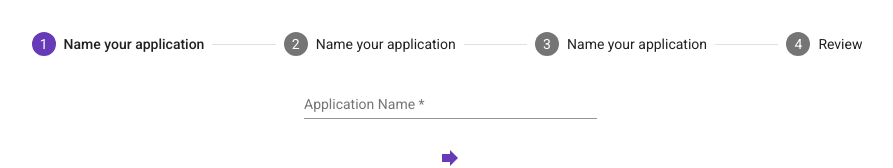
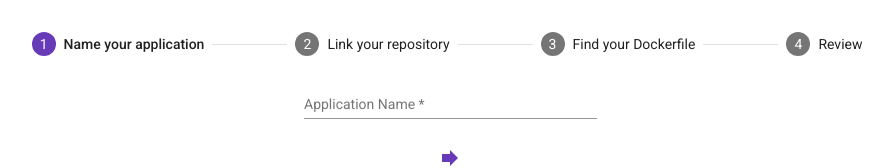
Before and after one commit to braddotcoffee/Deployed, an Angular app in the folder frontend/webapp/: page /new-deployment in a window 1280 px wide. Shown: the top 168 px of the page, without its empty margins (190-1083 px from the left). Built offline with nearby package versions, Linux system fonts and the light colour scheme.

Commit message:
Fix steplabel

```diff
--- a/frontend/webapp/src/app/forms/stepper-forms/stepper-form/stepper-form.component.html
+++ b/frontend/webapp/src/app/forms/stepper-forms/stepper-form/stepper-form.component.html
@@ -1,7 +1,7 @@
 <mat-horizontal-stepper #stepper>
   <mat-step *ngFor="let step of steps" [stepControl]="step.formGroup">
     <form [formGroup]="step.formGroup">
-        <ng-template matStepLabel>Name your application</ng-template>
+        <ng-template matStepLabel>{{step.stepLabel}}</ng-template>
         <app-stepper-form-step
         [formGroup]="step.formGroup"
         [inputs]="step.inputs"></app-stepper-form-step>
```
